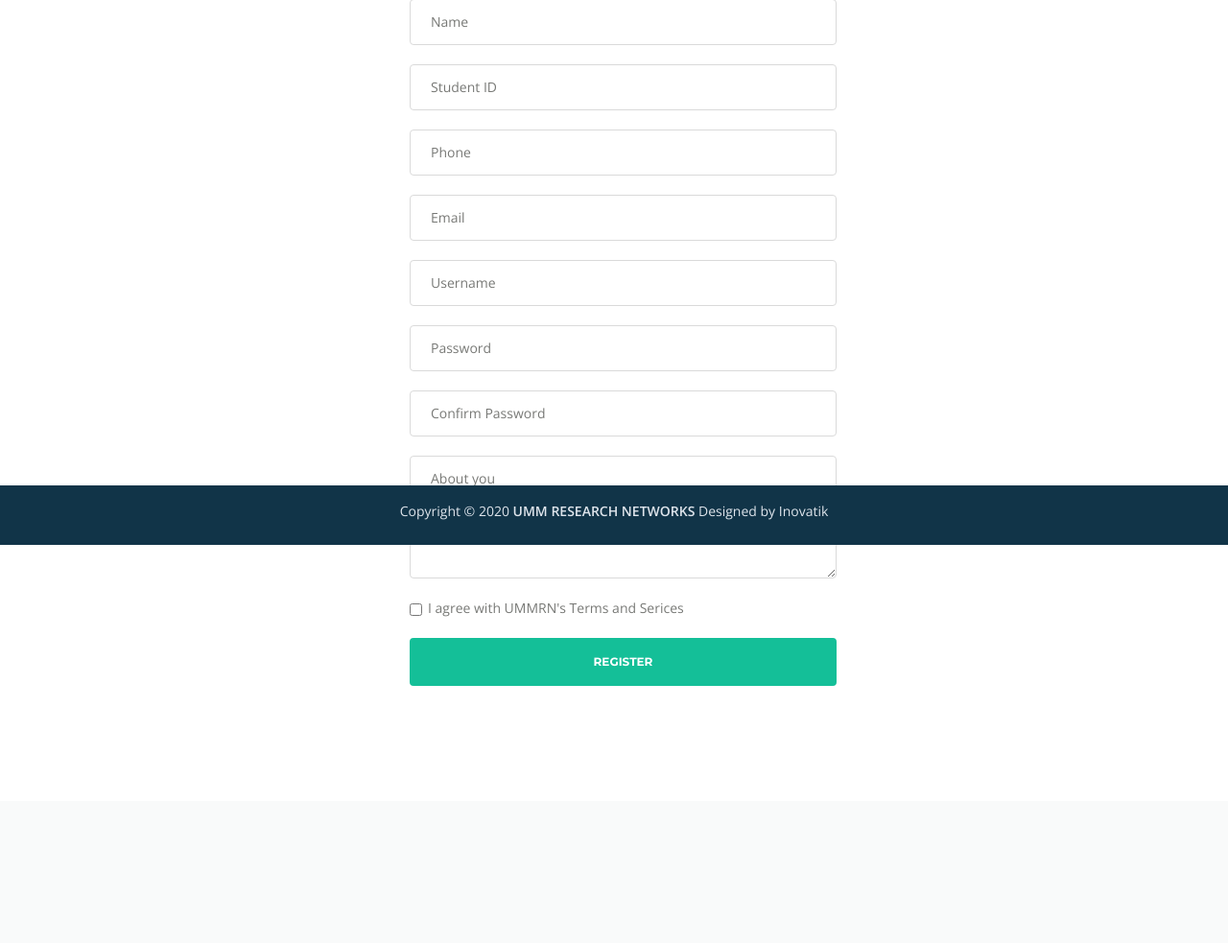
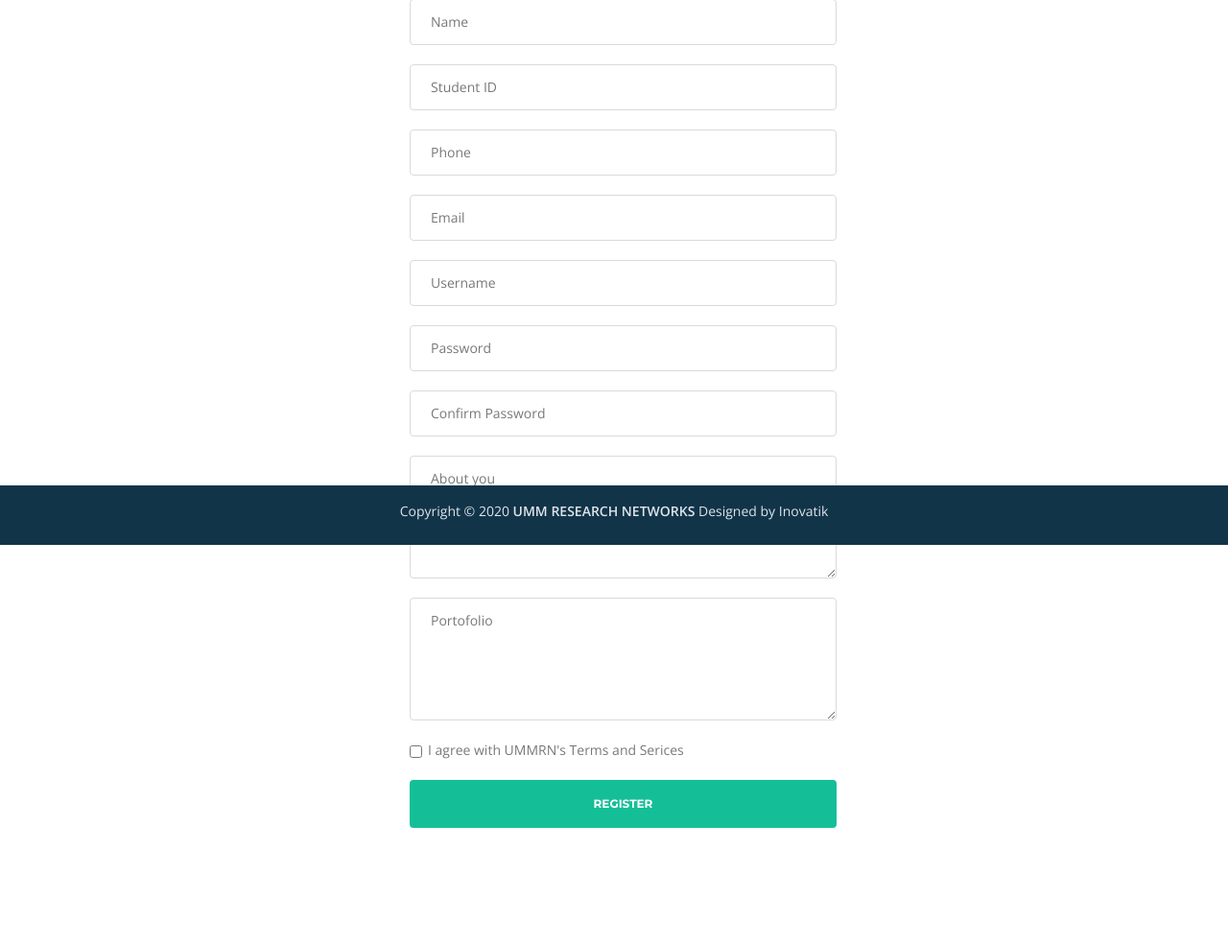
Before and after one commit to belladwi19/Reengineering-UMMRN, a PHP site: page /ummrn/index.php?page=register in a window 1280 px wide. Shown: the part 232-1215 px from the top of the page at 96% size. Before the commit the page ends 947 px from the top, so only its background shows below. Run offline with PHP 8.4, Linux system fonts and the light colour scheme; a user stored in the database is signed in.

Commit message:
portofolio + pp

```diff
--- a/page/register.php
+++ b/page/register.php
@@ -1,4 +1,4 @@
-        <div class="container" style="margin-top:5%; padding-bottom:100px;">
+<div class="container" style="margin-top:5%; padding-bottom:100px;">
             <div class="row">
             <div style="width:30%"></div>
                 <div class="col-lg-5">
@@ -45,6 +45,11 @@
                             <div class="form-group">
                                 <textarea class="form-control-textarea" name="description" id="cmessage" required></textarea>
                                 <label class="label-control" for="cmessage">About you</label>
+                                <div class="help-block with-errors"></div>
+                            </div>
+                            <div class="form-group">
+                                <textarea class="form-control-textarea" name="portofolio" id="cmessage" required></textarea>
+                                <label class="label-control" for="cmessage">Portofolio</label>
                                 <div class="help-block with-errors"></div>
                             </div>
                             <div class="form-group checkbox">
--- a/page/registeraction.php
+++ b/page/registeraction.php
@@ -5,6 +5,7 @@
 	$phone=$_POST['phone'];
 	$email=$_POST['email'];
 	$descripition=$_POST['description'];
+    $porto=$_POST['portofolio'];
 	$usr=$_POST['usr'];
 	$psw=$_POST['psw'];
     $pswmd5=md5($psw);
@@ -15,7 +16,7 @@
 	$file=rand(100,10000)."-pengguna.$tipe";
     $folder="foto/";
      */
-	$sql="insert into students(name,nim,phone,email,usr,psw,description) values('$name','$nim','$phone','$email','$usr','$pswmd5','$description')";
+	$sql="insert into students(name,nim,phone,email,usr,psw,description,portofolio) values('$name','$nim','$phone','$email','$usr','$pswmd5','$description','$porto')";
 	$query=mysqli_query($koneksi,$sql);
     if($query){
         echo"
```
Also changed, not shown: images/pp.webp (added).
